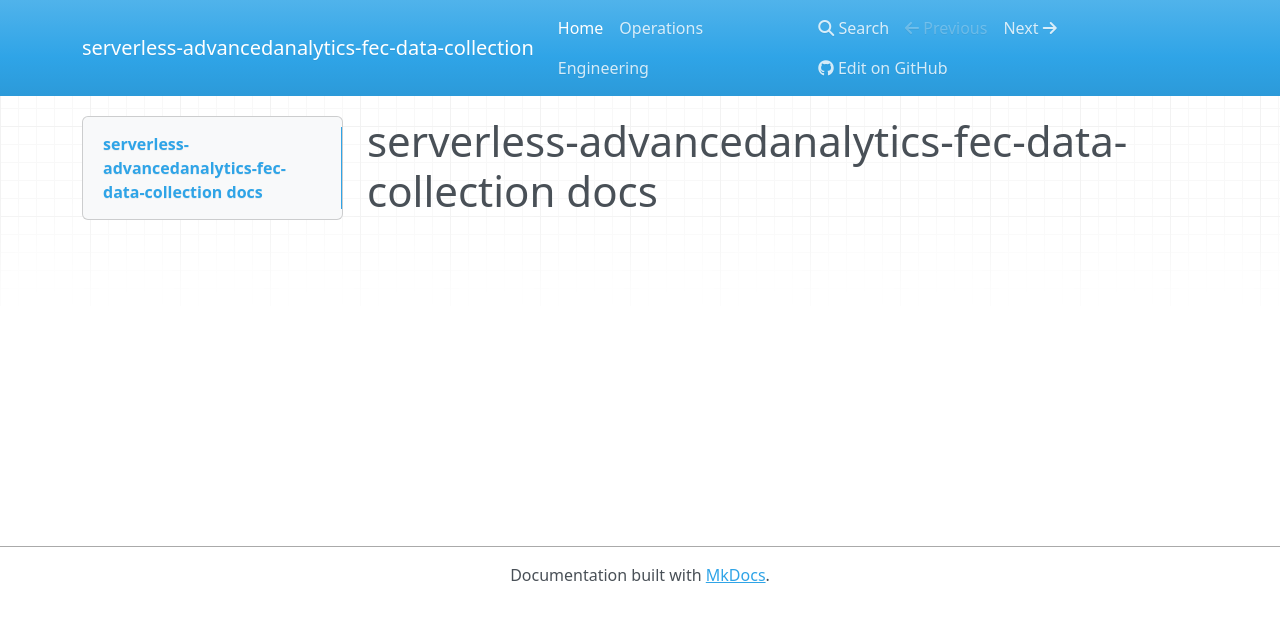
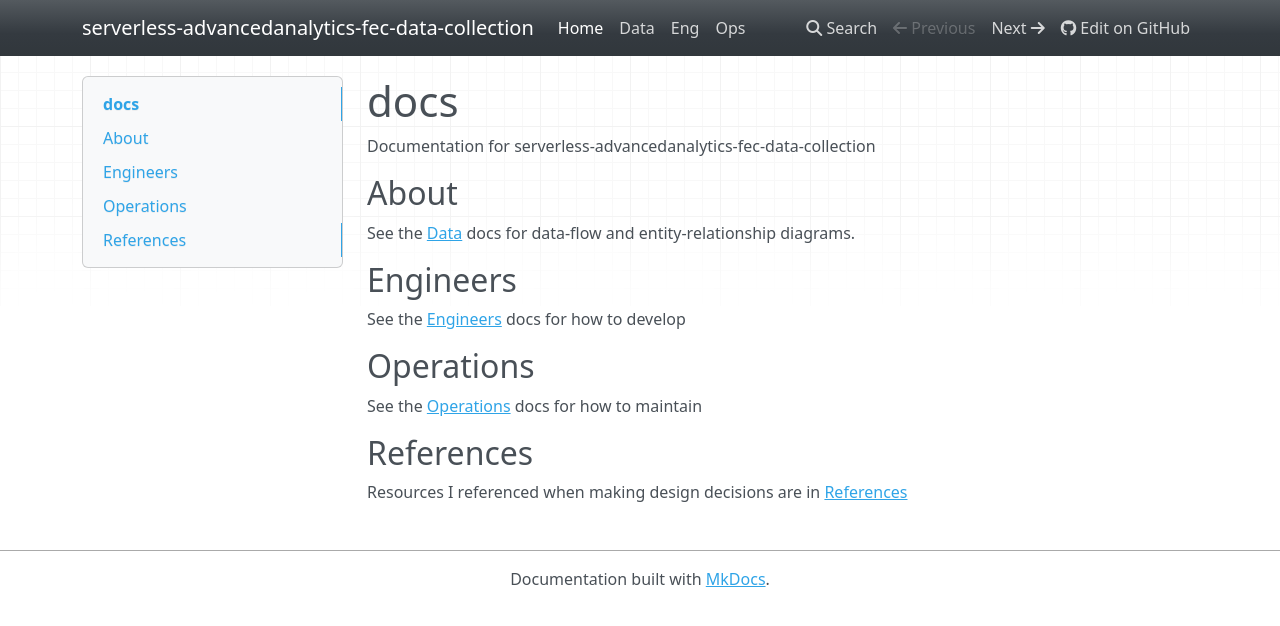
Before and after one commit to Advertising-Analytics-LLC/serverless-aws-fec-data-collectionor, an MkDocs documentation site: the page built from docs/README.md, in a window 1280 px wide. Shown: the top 626 px of the page. Built offline with MkDocs 1.6.1, drawn with Linux system fonts in a browser that asks for light colours; nearby versions of some CDN libraries.

Commit message:
add docs

```diff
--- a/docs/README.md
+++ b/docs/README.md
@@ -1 +1,14 @@
-# serverless-advancedanalytics-fec-data-collection docs
+# docs
+Documentation for serverless-advancedanalytics-fec-data-collection
+
+## About
+See the [Data](/DATA) docs for data-flow and entity-relationship diagrams.
+
+## Engineers
+See the [Engineers](/ENG/) docs for how to develop
+
+## Operations
+See the [Operations](/OPS/) docs for how to maintain
+
+## References
+Resources I referenced when making design decisions are in [References](/REFS/)
--- a/mkdocs.yml
+++ b/mkdocs.yml
@@ -5,7 +5,20 @@ repo_url: https://github.com/Advertising-Analytics-LLC/serverless-aws-fec-data-c
 site_description: Docs for serverless-advancedanalytics-fec-data-collection
 site_name: serverless-advancedanalytics-fec-data-collection
 
+markdown_extensions:
+    - toc
+
 nav:
   - Home: 'README.md'
-  - Operations: 'OPS.md'
-  - Engineering: 'ENG.md'
+  - Data: 'DATA.md'
+  - Eng: 'ENG.md'
+  - Ops: 'OPS.md'
+
+plugins:
+  - search
+
+theme:
+  name: mkdocs
+  include_sidebar: false
+  navigation_depth: 4
+  nav_style: dark
```
Also changed, not shown: docs/DATA.md (added, +36 -0 lines), docs/OPS.md (+10 -0 lines), docs/REFS.md (added, +5 -0 lines), 1 other file.
